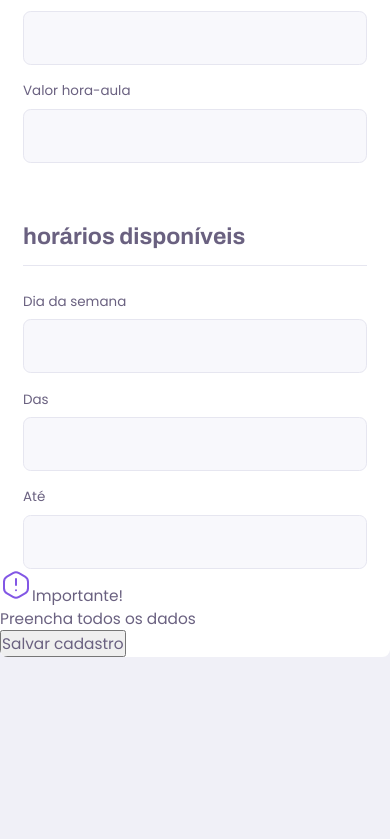
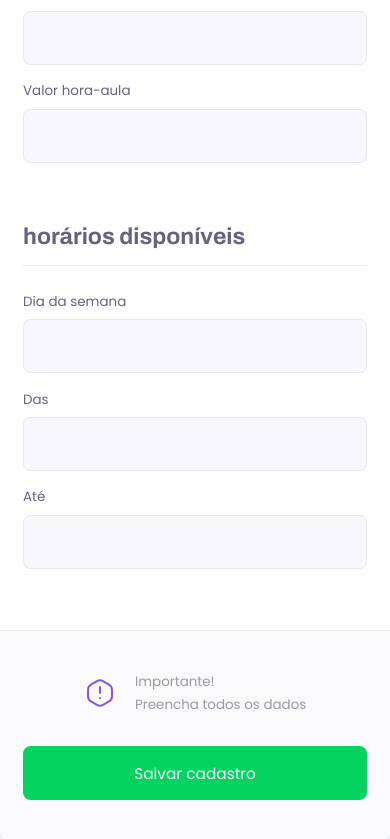
Before and after one commit to Joao-rangel/js-proffy, a React (Create React App) app: page /give-classes in a window 390 px wide. Shown: the part 843-1682 px from the top of the page. Before the commit the page ends 1500 px from the top, so only its background shows below. Built offline with nearby package versions, Linux system fonts and the light colour scheme.

Commit message:
teacher form mobile style

```diff
--- a/src/assets/styles/global.css
+++ b/src/assets/styles/global.css
@@ -7,8 +7,8 @@
   --color-primary: #8257E5;
   --color-primary-dark: #774DD6;
   --color-primary-darker: #6842C2;
-  --color-secundary: #04D361;
-  --color-secundary-dark: #04BF58;
+  --color-secondary: #04D361;
+  --color-secondary-dark: #04BF58;
   --color-title-in-primary: #FFFFFF;
   --color-text-in-primary: #D4C2FF;
   --color-text-title: #32264D;
--- a/src/pages/TeacherForm/styles.css
+++ b/src/pages/TeacherForm/styles.css
@@ -37,3 +37,44 @@
   padding-bottom: 1.6rem;
   border-bottom: 1px solid var(--color-line-in-white);
 }
+
+#page-teacher-form main footer {
+  padding: 4rem 2.4rem;
+  background: var(--color-box-footer);
+  border-top: 1px solid var(--color-line-in-white);
+  margin-top: 6.4rem;
+}
+
+#page-teacher-form main footer p {
+  display: flex;
+  align-items: center;
+  justify-content: center;
+  font-size: 1.4rem;
+  line-height: 2.4rem;
+  color: var(--color-text-complement);
+}
+
+#page-teacher-form main footer img {
+  margin-right: 2rem;
+}
+
+#page-teacher-form main footer button {
+  width: 100%;
+  height: 5.6rem;
+  background: var(--color-secondary);
+  color: var(--color-button-text);
+  border: 0;
+  border-radius: 0.8rem;
+  cursor: pointer;
+  font: 7-- 1.6rem Archivo;
+  display: flex;
+  align-items: center;
+  justify-content: center;
+  text-decoration: none;
+  transition: background-color 0.2s;
+  margin-top: 3.2rem;
+}
+
+#page-teacher-form main footer button:hover {
+  background: var(--color-secondary-dark);
+}
```
